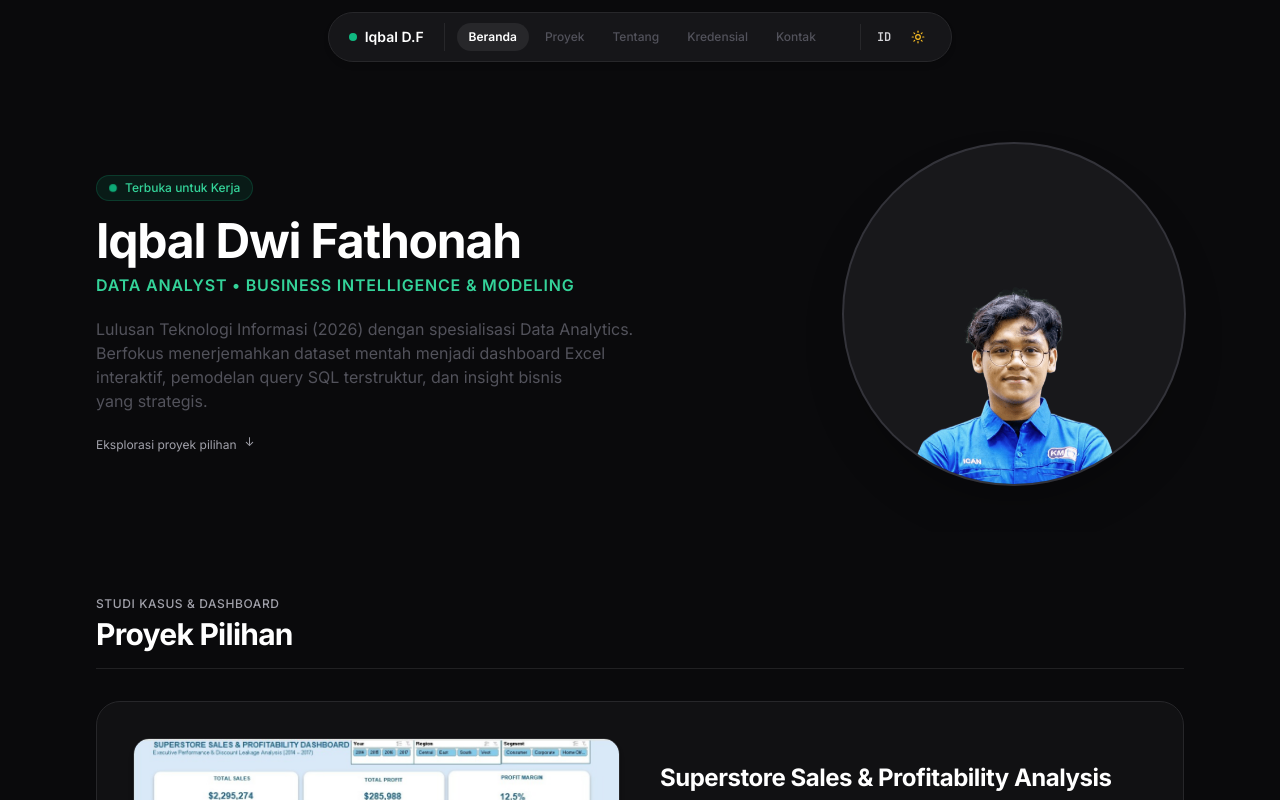
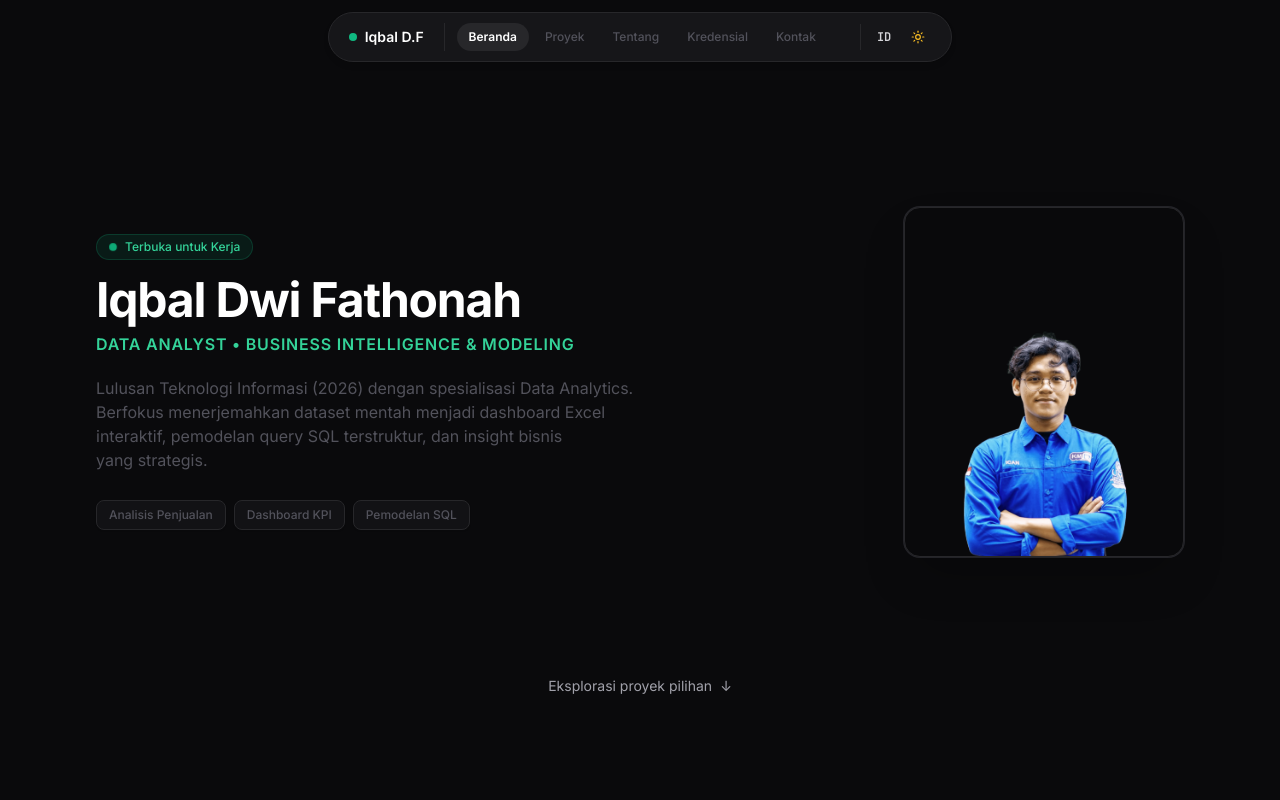
Before and after one commit to qivoradev/portofolio-iqbal, a React (Vite) app: page / in a window 1280 px wide. Shown: the top 800 px of the page. Built offline with nearby package versions, Linux system fonts and the light colour scheme.

Commit message:
refactor(hero): apply standalone full-viewport centering, rounded-2xl photo card, and domain tags

```diff
--- a/src/components/Hero.jsx
+++ b/src/components/Hero.jsx
@@ -1,24 +1,27 @@
 import React from 'react';
 
-export default function Hero({ language = 'id' } = {}) {
-  const scrollTo = (id, e) => {
-    if (e) e.preventDefault();
-    const el = document.getElementById(id);
-    if (el) {
-      el.scrollIntoView({ behavior: 'smooth' });
-    }
-  };
+export default function Hero({ language = 'id', profilePic = '/profile.png' } = {}) {
+  const domainTags = language === 'en'
+    ? ['Sales Analytics', 'Dashboard Reporting', 'SQL Modeling']
+    : ['Analisis Penjualan', 'Dashboard KPI', 'Pemodelan SQL'];
 
   return (
-    <section className="relative pt-24 pb-12 sm:pt-32 sm:pb-16 lg:pt-36 lg:pb-20 overflow-hidden">
+    <section
+      id="home"
+      className="min-h-[calc(100svh-4.5rem)] flex flex-col justify-between pt-24 pb-8 overflow-hidden relative"
+    >
       {/* Efek Ambient Glow Halus di Belakang Profil */}
       <div className="hidden lg:block absolute top-1/4 right-1/4 translate-x-1/2 w-96 h-96 bg-emerald-500/5 dark:bg-emerald-500/10 rounded-full blur-3xl pointer-events-none -z-10" />
 
-      <div className="max-w-6xl mx-auto px-4 sm:px-6 lg:px-8">
+      {/* Spacer fleksibel atas */}
+      <div className="hidden lg:block h-2" />
 
-        <div className="grid grid-cols-1 lg:grid-cols-[minmax(0,1fr)_auto] gap-6 lg:gap-16 items-center text-center lg:text-left">
+      {/* Konten Utama: Terpusat Sempurna secara Vertikal di Layar Desktop */}
+      <div className="flex-1 flex items-center w-full">
+        <div className="max-w-6xl mx-auto px-4 sm:px-6 lg:px-8 w-full">
+          <div className="grid grid-cols-1 lg:grid-cols-[minmax(0,1fr)_auto] gap-10 lg:gap-16 items-center text-center lg:text-left">
 
-          {/* SISI KIRI (DESKTOP) / BAWAH (MOBILE): Teks Pernyataan Diri (order-2 di mobile, order-1 di desktop) */}
+            {/* SISI KIRI (DESKTOP) / BAWAH (MOBILE): Teks & Domain Tags */}
             <div className="flex flex-col items-center lg:items-start order-2 lg:order-1">
 
               {/* Status Badge */}
@@ -32,38 +35,40 @@ export default function Hero({ language = 'id' } = {}) {
                 Iqbal Dwi Fathonah
               </h1>
 
-            {/* Subtitle Role */}
+              {/* Subtitle Peran */}
               <p className="text-xs sm:text-sm lg:text-base font-semibold tracking-wider uppercase text-emerald-600 dark:text-emerald-400 mb-4 sm:mb-5">
                 DATA ANALYST • BUSINESS INTELLIGENCE & MODELING
               </p>
 
               {/* Paragraf Deskripsi */}
-            <p className="max-w-xl text-sm sm:text-base text-zinc-600 dark:text-zinc-300 leading-relaxed mb-6 lg:mb-8">
+              <p className="max-w-xl text-sm sm:text-base text-zinc-600 dark:text-zinc-300 leading-relaxed mb-6">
                 {language === 'en'
                   ? 'Information Technology Graduate (2026) specializing in Data Analytics. Focused on transforming raw datasets into interactive Excel dashboards, structured SQL queries, and strategic business insights.'
                   : 'Lulusan Teknologi Informasi (2026) dengan spesialisasi Data Analytics. Berfokus menerjemahkan dataset mentah menjadi dashboard Excel interaktif, pemodelan query SQL terstruktur, dan insight bisnis yang strategis.'}
               </p>
 
-            {/* Indikator Halus ke Seksi Bawah (Tanpa Tombol/Kotak) */}
-            <a
-              href="#projects"
-              onClick={(e) => scrollTo('projects', e)}
-              className="inline-flex items-center gap-2 text-xs font-sans text-zinc-400 hover:text-zinc-600 dark:text-zinc-500 dark:hover:text-zinc-300 transition-colors cursor-pointer"
+              {/* Domain Specialization Tags (Pengisi ruang elegan & kontekstual) */}
+              <div className="flex flex-wrap items-center justify-center lg:justify-start gap-2 pt-1">
+                {domainTags.map((tag) => (
+                  <span
+                    key={tag}
+                    className="px-3 py-1.5 text-xs font-medium font-sans border border-zinc-200 dark:border-zinc-800 bg-white dark:bg-zinc-900/60 text-zinc-600 dark:text-zinc-300 rounded-lg shadow-sm"
                   >
-              <span>{language === 'en' ? 'Explore selected works' : 'Eksplorasi proyek pilihan'}</span>
-              <span className="animate-bounce">↓</span>
-            </a>
+                    {tag}
+                  </span>
+                ))}
+              </div>
 
             </div>
 
-          {/* SISI KANAN (DESKTOP) / ATAS (MOBILE): Foto Profil */}
+            {/* SISI KANAN (DESKTOP) / ATAS (MOBILE): Foto Profil Rounded Rectangle */}
             <div className="flex justify-center shrink-0 order-1 lg:order-2">
-            <div className="w-32 h-32 sm:w-40 sm:h-40 lg:w-[340px] lg:h-[340px] aspect-square shrink-0 rounded-full overflow-hidden ring-2 ring-zinc-300 dark:ring-zinc-700/80 p-1.5 bg-zinc-900 shadow-2xl relative flex items-center justify-center">
+              <div className="relative w-40 h-52 sm:w-52 sm:h-64 lg:w-[280px] lg:h-[350px] rounded-2xl overflow-hidden border border-zinc-200 dark:border-zinc-800 ring-1 ring-zinc-300 dark:ring-zinc-700/50 shadow-2xl bg-zinc-950 flex items-center justify-center">
                 <img
-                src="/profile.png"
+                  src={profilePic || '/profile.png'}
                   alt="Iqbal Dwi Fathonah"
-                className="w-full h-full rounded-full object-cover scale-[1.18] -translate-y-1 transition-transform duration-300"
-                style={{ objectPosition: 'center 8%' }}
+                  className="w-full h-full object-cover scale-[1.05] transition-transform duration-300"
+                  style={{ objectPosition: 'center 12%' }}
                   onError={(e) => {
                     e.currentTarget.onerror = null;
                     e.currentTarget.src = '/foto-nobg.png';
@@ -74,6 +79,18 @@ export default function Hero({ language = 'id' } = {}) {
 
           </div>
         </div>
+      </div>
+
+      {/* ANCHOR BAWAH HERO: Indikator Scroll */}
+      <div className="flex justify-center pt-4">
+        <a
+          href="#projects"
+          className="inline-flex items-center gap-2 text-xs sm:text-sm font-sans text-zinc-400 dark:text-zinc-500 hover:text-zinc-700 dark:hover:text-zinc-300 transition-colors group cursor-pointer"
+        >
+          <span>{language === 'en' ? 'Explore selected works' : 'Eksplorasi proyek pilihan'}</span>
+          <span className="group-hover:translate-y-1 transition-transform inline-block">↓</span>
+        </a>
+      </div>
     </section>
   );
 }
--- a/src/components/Projects.jsx
+++ b/src/components/Projects.jsx
@@ -73,7 +73,8 @@ export default function Projects({ language = 'id' } = {}) {
   };
 
   return (
-    <div className="max-w-6xl mx-auto px-4 sm:px-6 lg:px-8 py-16">
+    <section id="projects" className="pt-20 pb-16 sm:pt-24 sm:pb-20 scroll-mt-14">
+      <div className="max-w-6xl mx-auto px-4 sm:px-6 lg:px-8">
         {/* 1. Section Header */}
         <div className="border-b border-zinc-200 dark:border-zinc-800/80 pb-4 mb-8 text-left">
           <span className="font-sans text-xs uppercase tracking-wider text-zinc-400 dark:text-zinc-500 font-medium block mb-1">
@@ -166,5 +167,6 @@ export default function Projects({ language = 'id' } = {}) {
         />
       )}
       </div>
+    </section>
   );
 }
```
Lines whose indentation alone changed are shown as unchanged.
